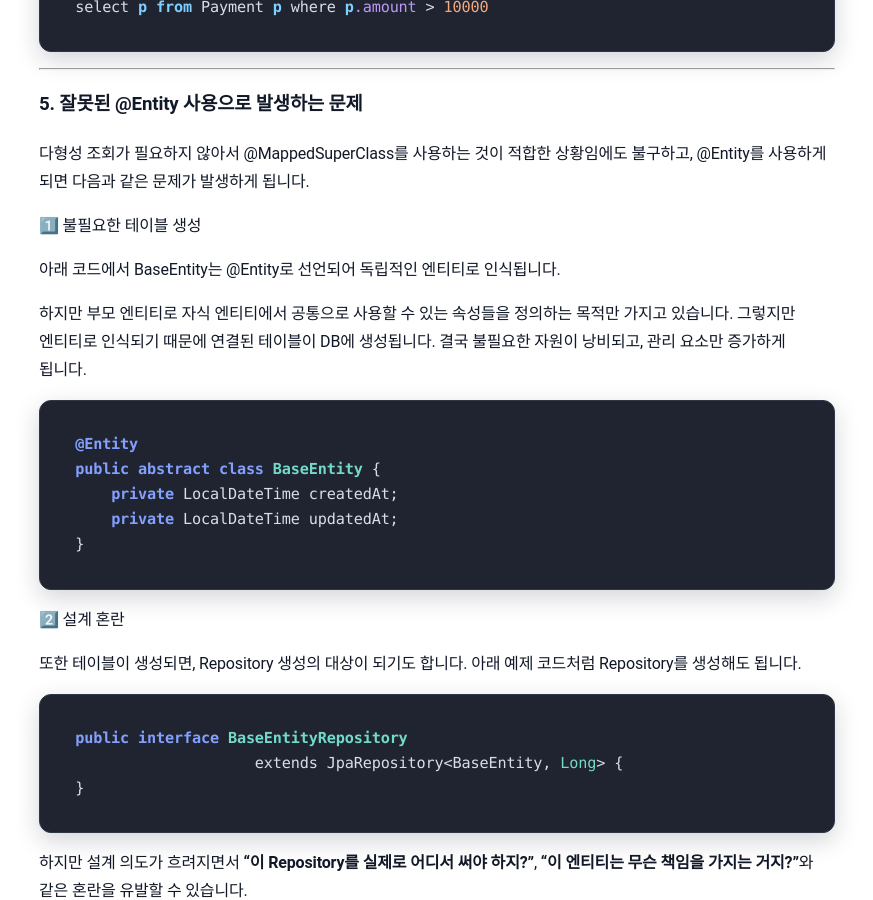
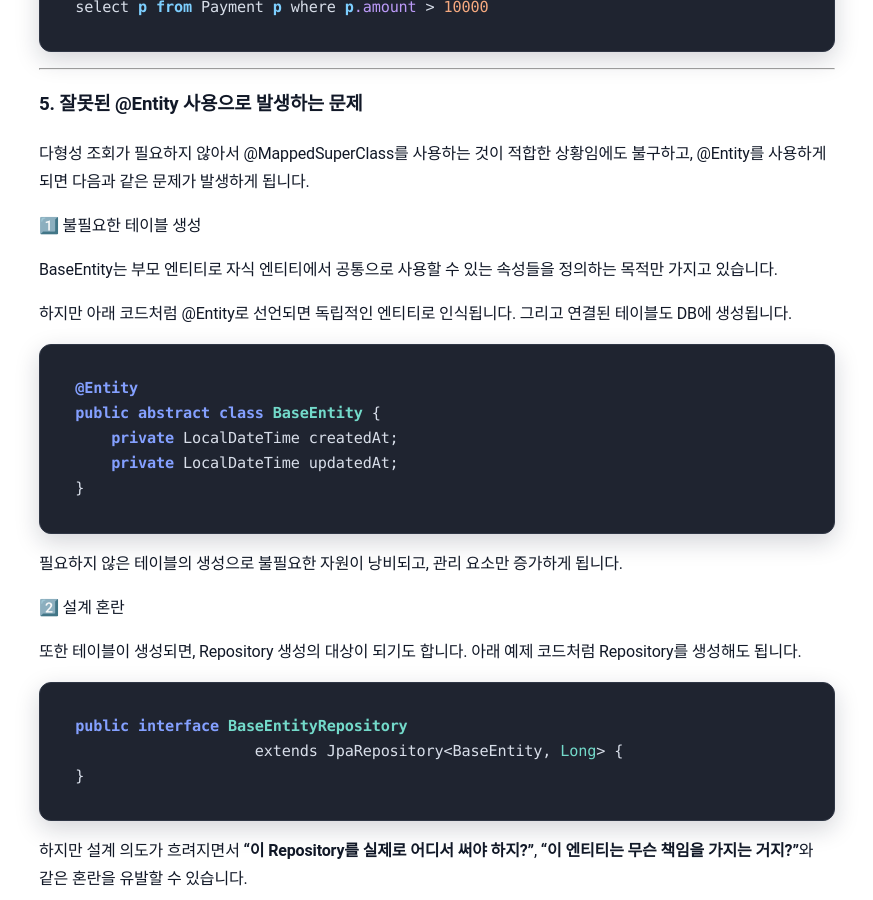
Before and after one commit to sanghoon-lee/sanghoon-lee.github.io, a Jekyll site: the page built from _posts/2026-01-07-MappedSuperClass.md, in a window 1280 px wide and 900 px high, scrolled down 3707 px. Shown: the whole window, without its empty margins (203-1076 px from the left). Built offline with Jekyll 4.4.1, drawn with Linux system fonts in a browser that asks for light colours; nearby versions of some CDN libraries; comment, search, counter and statistics services are not loaded.

Commit message:
MappedSuperClass 포스팅 수정/보완

````diff
--- a/_posts/2026-01-07-MappedSuperClass.md
+++ b/_posts/2026-01-07-MappedSuperClass.md
@@ -129,9 +129,9 @@ select p from Payment p where p.amount > 10000
 
 1️⃣ 불필요한 테이블 생성
 
-아래 코드에서 BaseEntity는 @Entity로 선언되어 독립적인 엔티티로 인식됩니다.
+BaseEntity는 부모 엔티티로 자식 엔티티에서 공통으로 사용할 수 있는 속성들을 정의하는 목적만 가지고 있습니다.
 
-하지만 부모 엔티티로 자식 엔티티에서 공통으로 사용할 수 있는 속성들을 정의하는 목적만 가지고 있습니다. 그렇지만 엔티티로 인식되기 때문에 연결된 테이블이 DB에 생성됩니다. 결국 불필요한 자원이 낭비되고, 관리 요소만 증가하게 됩니다.
+하지만 아래 코드처럼 @Entity로 선언되면 독립적인 엔티티로 인식됩니다. 그리고 연결된 테이블도 DB에 생성됩니다.
 
 ```java
 @Entity
@@ -140,6 +140,8 @@ public abstract class BaseEntity {
     private LocalDateTime updatedAt;
 }
 ```
+
+필요하지 않은 테이블의 생성으로 불필요한 자원이 낭비되고, 관리 요소만 증가하게 됩니다.
 
 2️⃣ 설계 혼란
 
````
